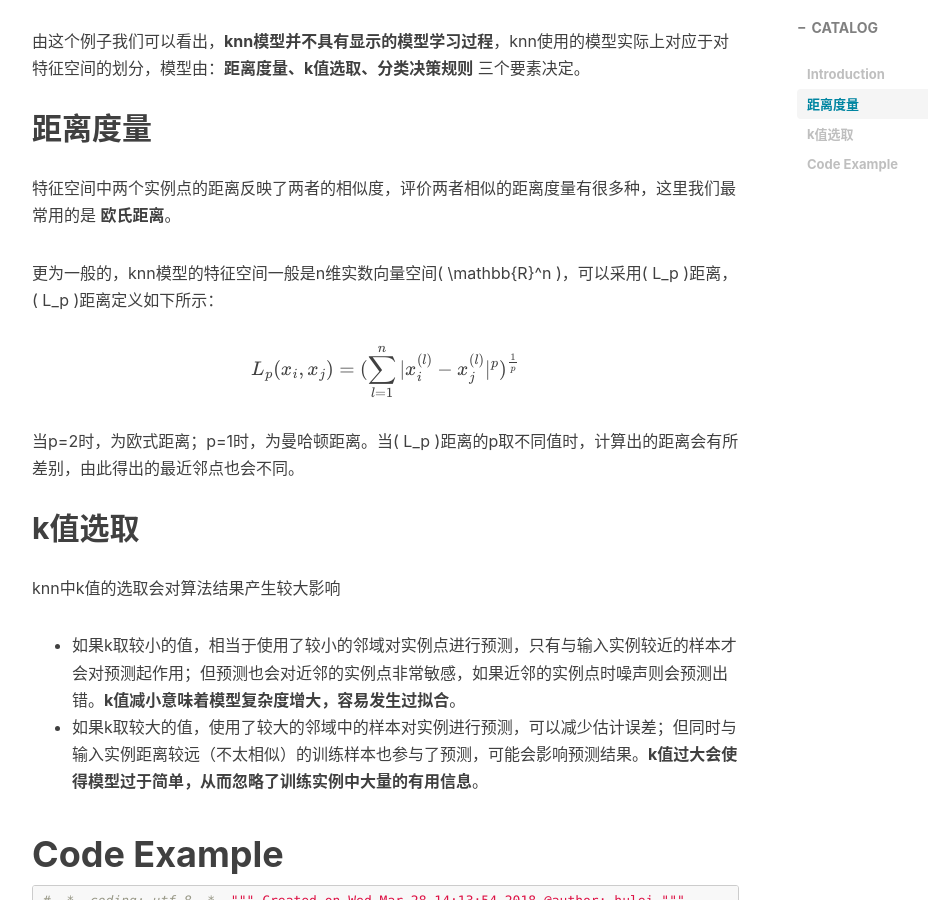
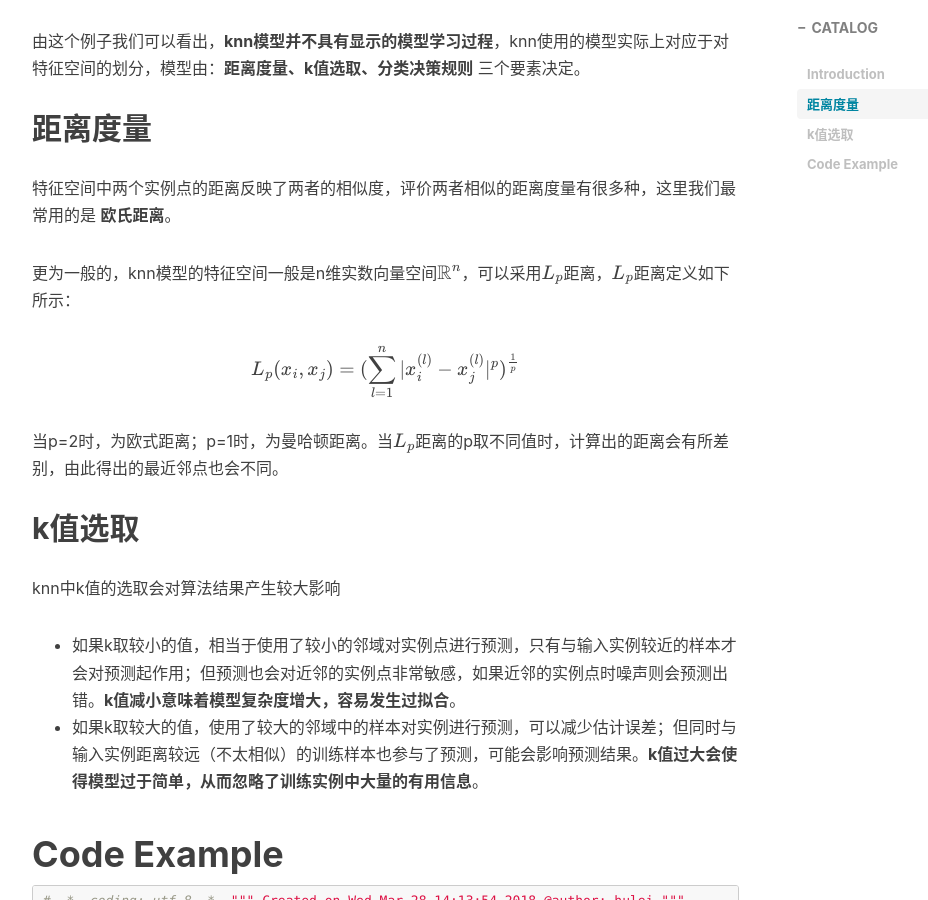
Before and after one commit to alistarhu/alistarhu.github.io, a Jekyll site: the page built from _posts/2018-03-29-Machine Learning-KNN.md, in a window 1280 px wide and 900 px high, scrolled down 1082 px. Shown: the whole window, without its empty margins (233-1161 px from the left). Built offline with Jekyll 4.4.1, drawn with Linux system fonts in a browser that asks for light colours; nearby versions of some CDN libraries; formulas are drawn with MathJax 3; comment, search, counter and statistics services are not loaded.

```diff
--- a/_posts/2018-03-29-Machine Learning-KNN.md
+++ b/_posts/2018-03-29-Machine Learning-KNN.md
@@ -25,11 +30,11 @@ tags:
 
 特征空间中两个实例点的距离反映了两者的相似度，评价两者相似的距离度量有很多种，这里我们最常用的是 **欧氏距离**。
 
-更为一般的，knn模型的特征空间一般是n维实数向量空间\( \mathbb{R}^n \)，可以采用\( L_p \)距离，\( L_p \)距离定义如下所示：
+更为一般的，knn模型的特征空间一般是n维实数向量空间$\mathbb{R}^n$，可以采用$L_p$距离，$L_p$距离定义如下所示：
 
 $$ L_p(x_i,x_j)=( \sum_{l=1}^n | x_i^{(l)} - x_j^{(l)} |^p )^{\frac{1}{p}} $$
 
-当p=2时，为欧式距离；p=1时，为曼哈顿距离。当\( L_p \)距离的p取不同值时，计算出的距离会有所差别，由此得出的最近邻点也会不同。
+当p=2时，为欧式距离；p=1时，为曼哈顿距离。当$L_p$距离的p取不同值时，计算出的距离会有所差别，由此得出的最近邻点也会不同。
 
 ## k值选取
 
```
Also changed, not shown: other parts of _posts/2018-03-29-Machine Learning-KNN.md (+5 -0 lines).
